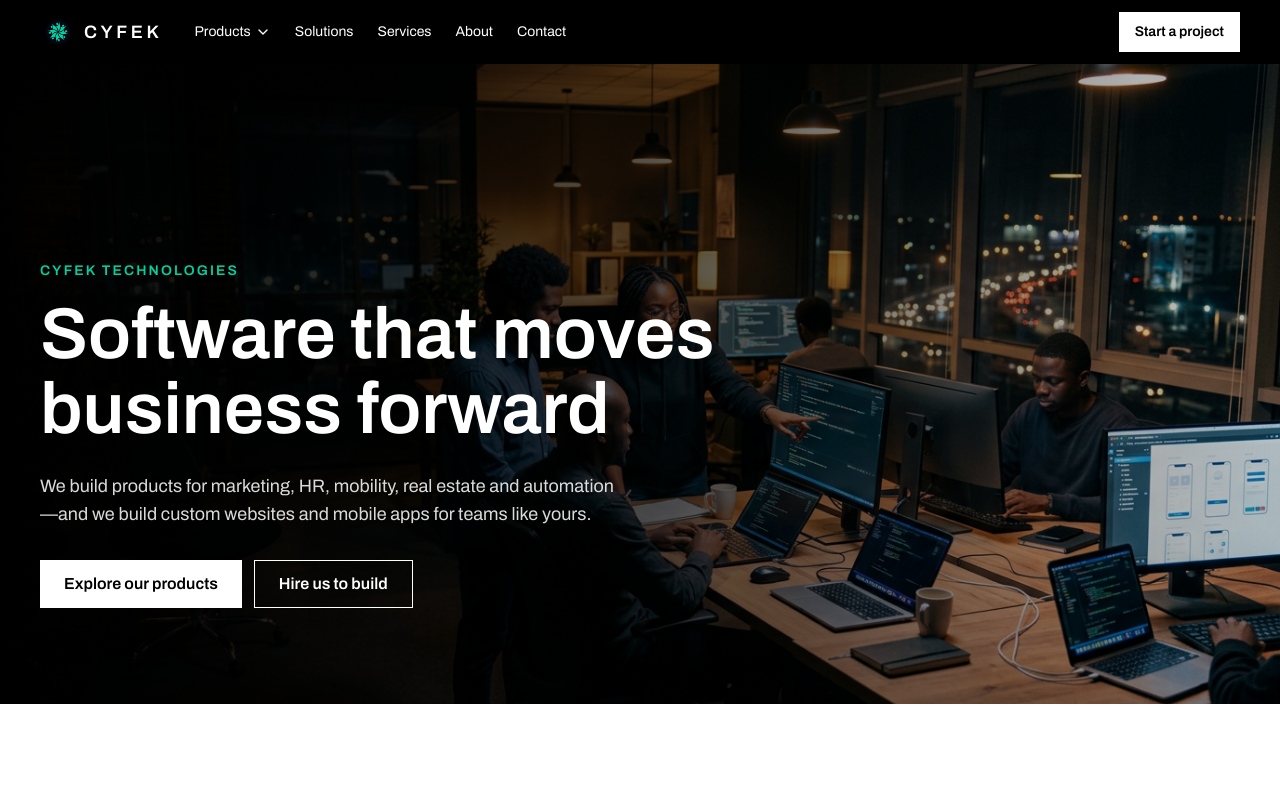
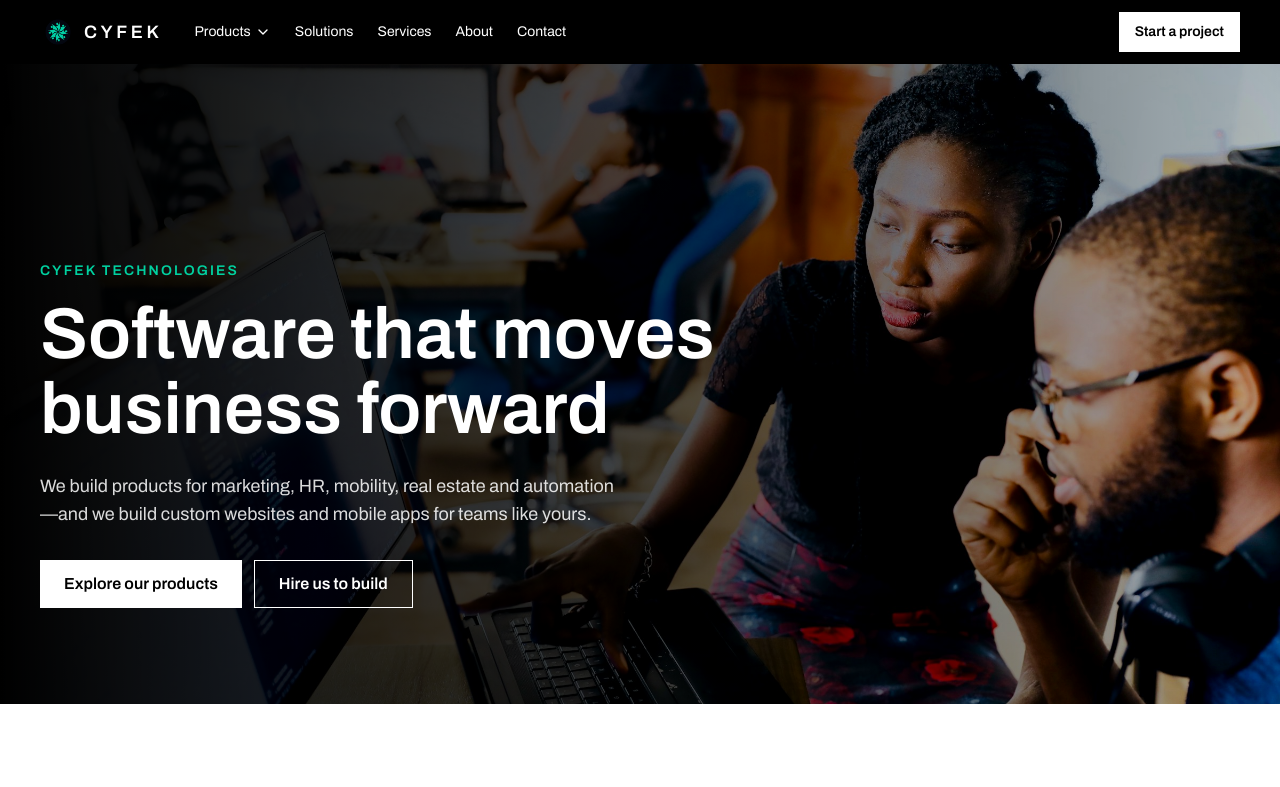
Before and after one commit to Cyfek-Technologies-Limited/cyfek-official-site, a Next.js app: page / in a window 1280 px wide. Shown: the top 787 px of the page. Built offline with nearby package versions, Linux system fonts and the light colour scheme.

Commit message:
feat: update hero section image and alt text
Replaced old hero image with team collaboration scene and updated alt text

```diff
--- a/components/hero.tsx
+++ b/components/hero.tsx
@@ -5,12 +5,12 @@ export function Hero() {
   return (
     <section className="relative isolate min-h-[560px] overflow-hidden bg-black text-white lg:min-h-[640px]">
       <Image
-        src="/images/hero.png"
-        alt="Software team collaborating in front of glowing monitors"
+        src="/images/hero-team.jpg"
+        alt="Two developers reviewing code together on a laptop in a shared office"
         fill
         priority
         sizes="100vw"
-        className="-z-10 object-cover opacity-80"
+        className="-z-10 object-cover object-right opacity-80"
       />
       <div className="absolute inset-0 -z-10 bg-gradient-to-r from-black via-black/60 to-transparent" />
       <div className="mx-auto flex min-h-[560px] max-w-[1440px] flex-col justify-end px-6 pb-16 lg:min-h-[640px] lg:px-10 lg:pb-24">
```
Also changed, not shown: public/images/hero-team.jpg (added).
